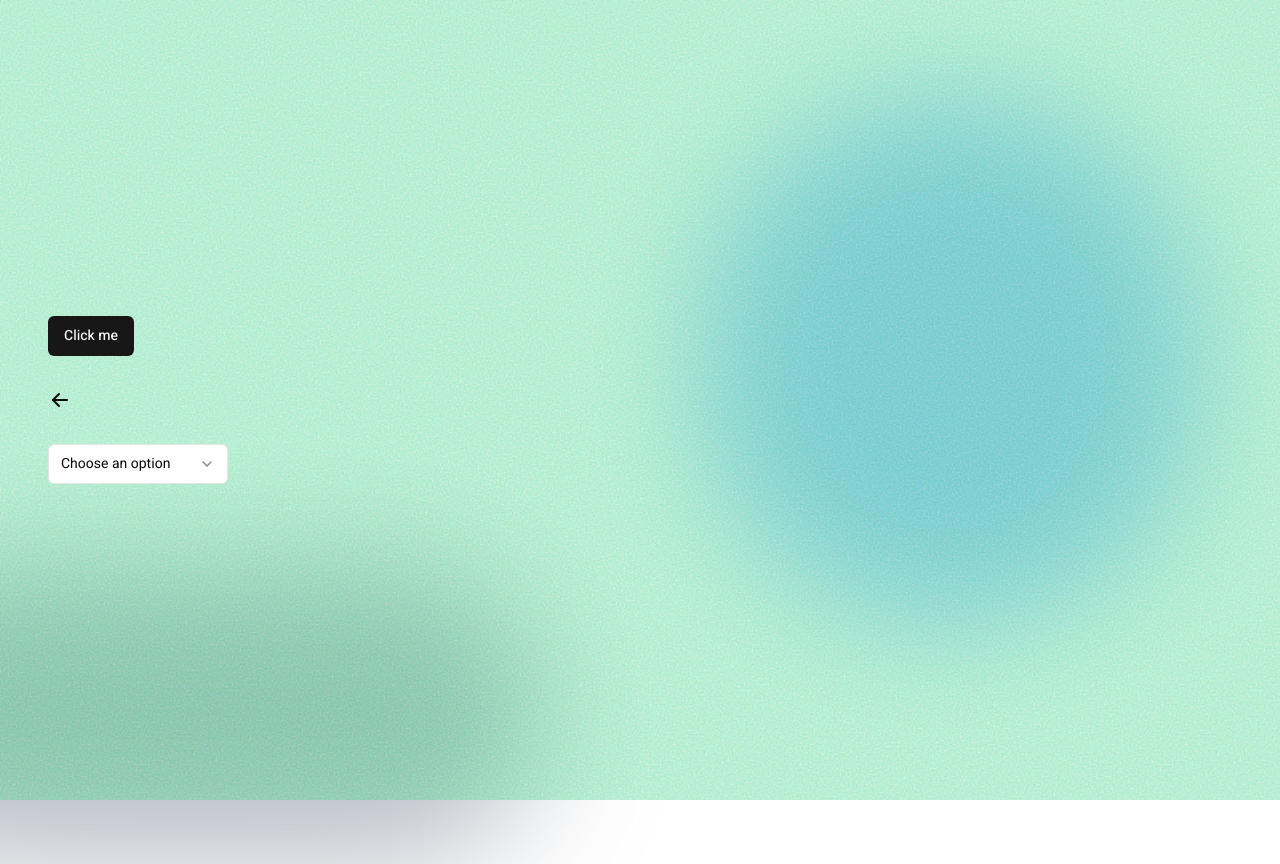
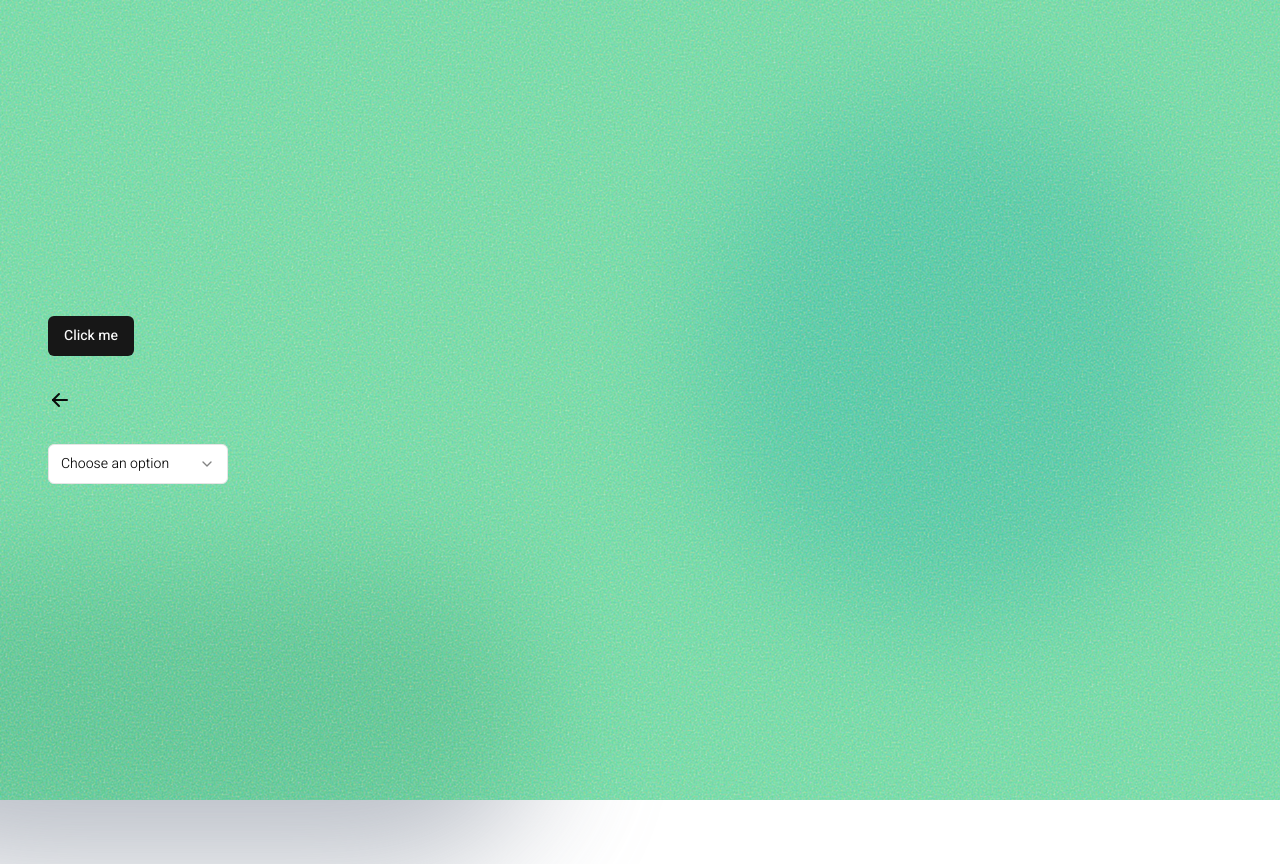
Before and after one commit to Tomspace900/thomasgendron.fr_V2, a Next.js app: page / in a window 1280 px wide. Built offline with nearby package versions, Linux system fonts and the light colour scheme.

Commit message:
[clean] Cleaner background code

```diff
--- a/app/layout.tsx
+++ b/app/layout.tsx
@@ -13,16 +13,34 @@ export const metadata: Metadata = {
 	description: "Generated by create next app",
 };
 
+const grainyBackground = (
+	<div
+		id='grainyBackground'
+		className='absolute left-0 top-0 w-full h-full -z-10 bg-[#19cc70] bg-opacity-40'
+		style={{ filter: "url(#noiseFilter)" }}></div>
+);
+
+const backgroundDots = (
+	<>
+		<div className='absolute sm:bottom-44 top-24 sm:right-[5em] right-0 bg-background max-w-[500px] w-[45%] aspect-square rounded-full blur-3xl bg-blue-400 opacity-60 -z-20'></div>
+		<div className='absolute -bottom-16 sm:-left-[10em] left-0 bg-background max-w-[700px] w-[75%] h-[300px] aspect-auto rounded-full blur-3xl bg-gray-400 opacity-70 -z-20'></div>
+	</>
+);
+
 export default function RootLayout({
 	children,
 }: Readonly<{
 	children: React.ReactNode;
 }>) {
 	return (
-		<html lang='en' className={`${font.variable} font-sans`}>
-			<body className='bg-background w-full flex justify-center'>{children}</body>
-			<div className='absolute sm:bottom-44 top-24 sm:right-[5em] right-0 bg-background max-w-[500px] w-[45%] aspect-square rounded-full blur-3xl bg-blue-400 opacity-60 -z-10'></div>
-			<div className='absolute -bottom-16 sm:-left-[10em] left-0 bg-background max-w-[700px] w-[75%] h-[300px] aspect-auto rounded-full blur-3xl bg-gray-400 opacity-70 -z-10'></div>
+		<html lang='en' className={`${font.variable} font-sans font-light`}>
+			<body className='bg-background w-full flex justify-center z-0 relative'>
+				{children}
+				{grainyBackground}
+			</body>
+
+			{backgroundDots}
+
 			<svg className='hidden'>
 				<filter id='noiseFilter'>
 					<feTurbulence type='fractalNoise' baseFrequency='0.5' stitchTiles='stitch' />
```
